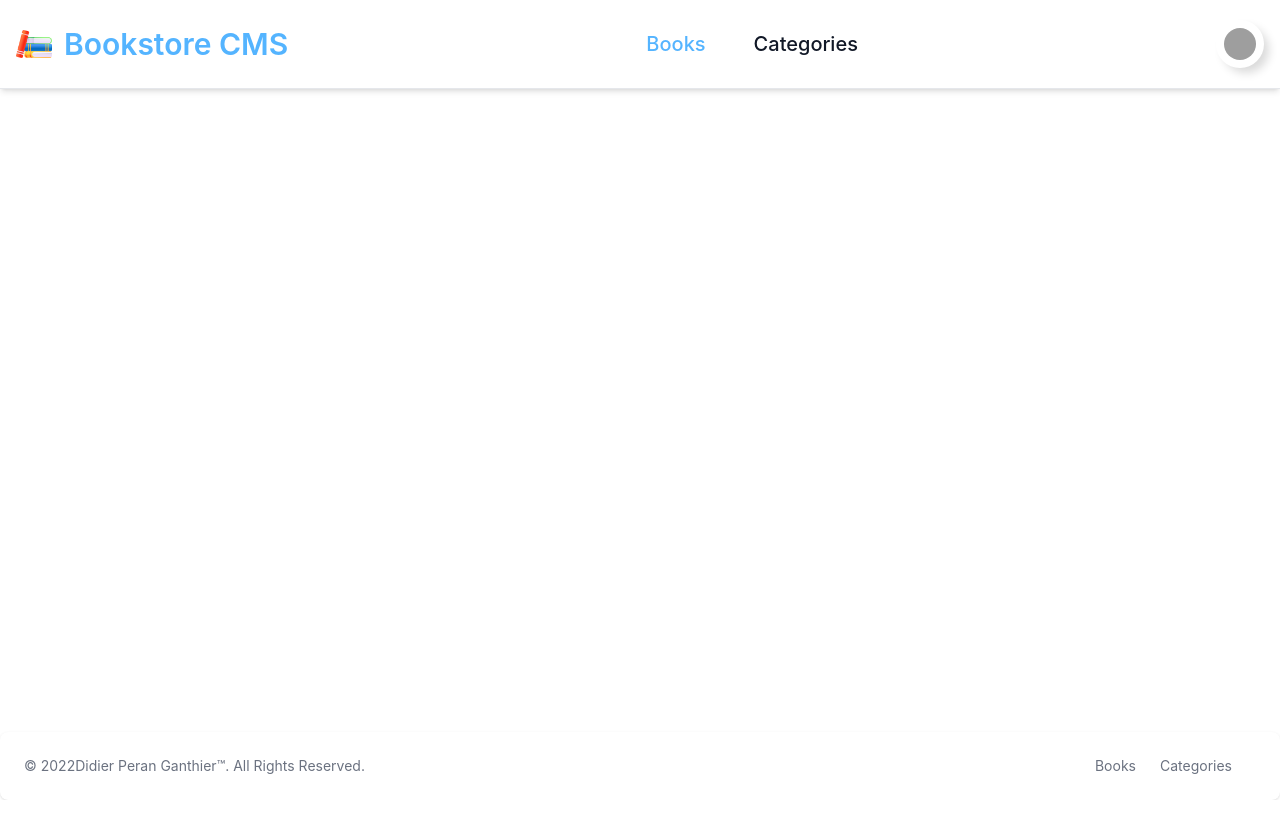
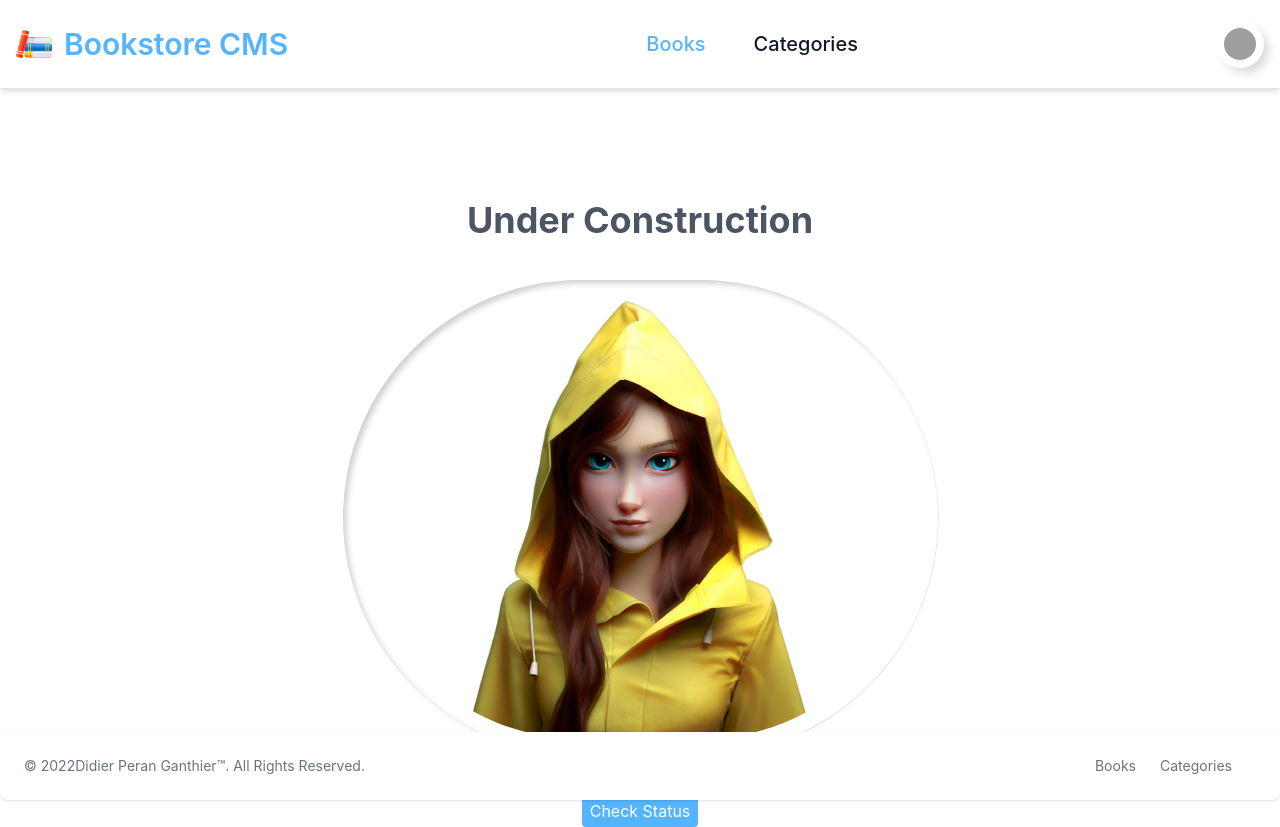
Before and after one commit to didierganthier/bookstore-react, a React (Create React App) app: page /categories in a window 1280 px wide. Before the commit the page ends 800 px from the top, so only its background shows below. Built offline with nearby package versions, Linux system fonts and the light colour scheme; grey boxes are pictures that could not be loaded.

Commit message:
Retrieve Categories

```diff
--- a/src/pages/Categories.js
+++ b/src/pages/Categories.js
@@ -1,17 +1,19 @@
 import React from 'react';
 import { useDispatch, useSelector } from 'react-redux/es/exports';
-import { checkStatus } from '../redux/categories/categories';
+import girl from '../assets/girl.png';
+import { checkStatus } from '../redux/reducers/categories';
 
 const Categories = () => {
   const dispatch = useDispatch();
-  const status = useSelector((state) => state.category);
+  const status = useSelector((state) => state.rootReducer.categories);
   return (
-    <>
-      <p>{status}</p>
-      <button type="button" onClick={() => dispatch(checkStatus())}>
+    <div className="mt-[200px] flex flex-col items-center justify-center">
+      <p className="font-bold text-4xl text-gray-600">{status}</p>
+      <img src={girl} className="my-10 rounded-full outer inner p-4" alt="construction" />
+      <button className="bg-[#54B4FF] px-2 py-1 text-white rounded" type="button" onClick={() => dispatch(checkStatus())}>
         Check Status
       </button>
-    </>
+    </div>
   );
 };
 
--- a/src/redux/categories/categories.js
+++ b/src/redux/categories/categories.js
@@ -11,6 +11,4 @@ const categoriesReducer = (state = [], action) => {
   }
 };
 
-export const checkStatus = () => ({ type: CHECK_STATUS });
-
 export default categoriesReducer;
--- /dev/null
+++ b/src/redux/reducers/categories.js
@@ -0,0 +1,16 @@
+const initialState = 'Under Construction ';
+
+const CHECK_STATUS = 'bookstore/categories/CHECK_STATUS';
+
+const categoriesReducer = (state = initialState, action) => {
+  switch (action.type) {
+    case CHECK_STATUS:
+      return `${state}!`;
+    default:
+      return state;
+  }
+};
+
+export const checkStatus = () => ({ type: 'CHECK_STATUS' });
+
+export default categoriesReducer;
--- a/src/redux/reducers/index.js
+++ b/src/redux/reducers/index.js
@@ -1,6 +1,8 @@
 import { combineReducers } from 'redux';
 import books from './books';
+import categories from './categories';
 
 export default combineReducers({
   books,
+  categories,
 });
```
Also changed, not shown: src/assets/girl.png (added).
